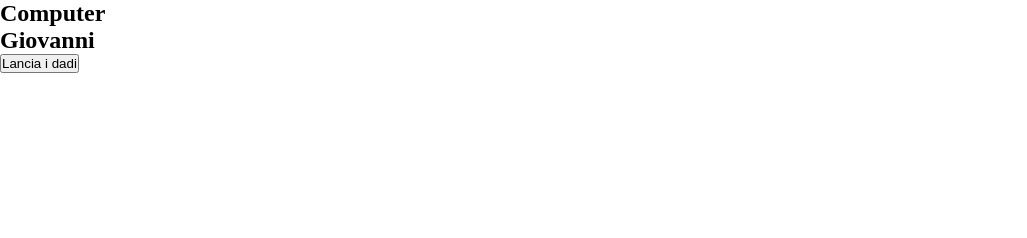
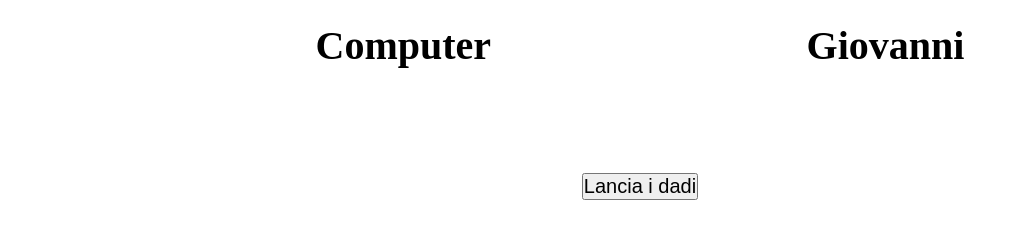
Before and after one commit to MatteoCantafio25/js-mail-dadi, a plain HTML site: page index.html in a window 1280 px wide. Shown: the whole page, without its empty margins (0-1027 px from the left). Drawn offline with Linux system fonts and the light colour scheme.

Commit message:
base customization completed

```diff
--- a/style.css
+++ b/style.css
@@ -4,3 +4,41 @@
     padding: 0;
     box-sizing: border-box;
 }
+
+/* Utils */
+
+.fs-40 {
+    font-size: 40px;
+}
+
+.fs-20 {
+    font-size: 20px;
+}
+
+.mt-10 {
+    margin-top: 10px;
+}
+
+
+
+/* MAIN */
+
+.players {
+    margin: 0 auto;
+    height: 100px;
+
+    display: flex;
+    flex-direction: row;
+    align-items: center;
+    justify-content: space-evenly;
+}
+
+.win {
+    height: 100px;
+    text-align: center;
+    display: flex;
+    flex-direction: column;
+    align-content: center;
+    justify-content: space-between;
+    flex-wrap: wrap;
+}
```
